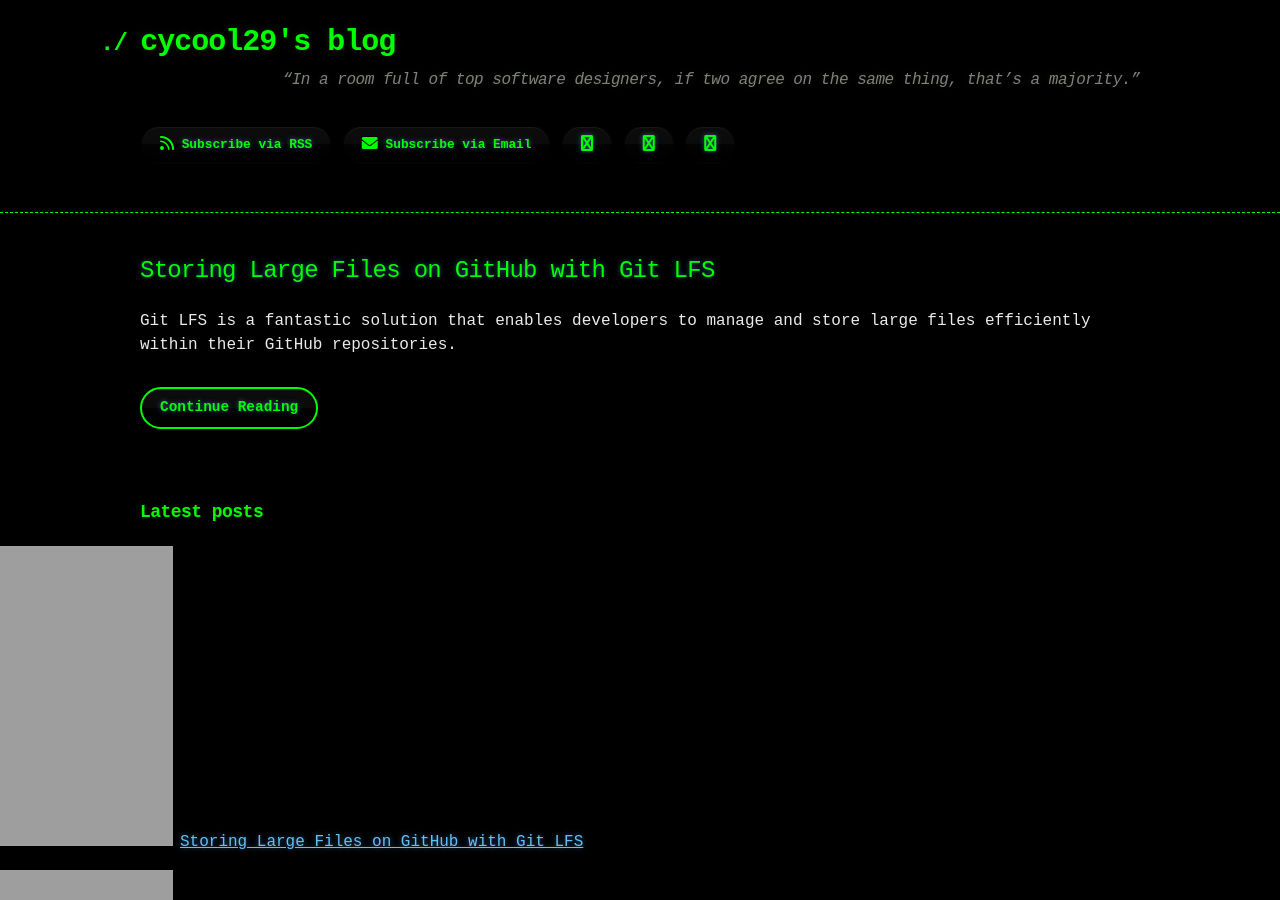
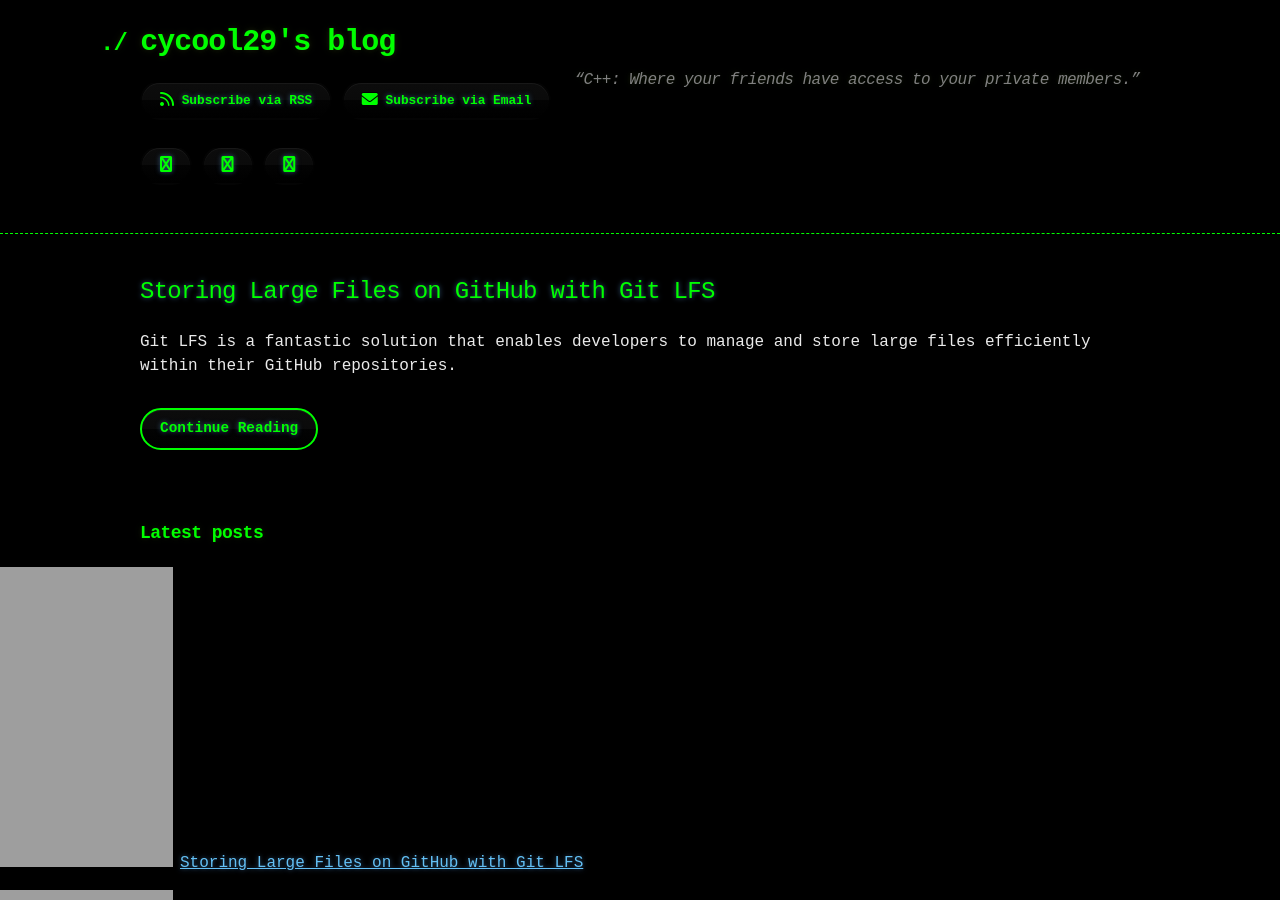
Before and after one commit to cycool29/cycool29.github.io, a Jekyll site: the page built from index.md, in a window 1280 px wide and 900 px high. Built offline with Jekyll 4.4.1, drawn with Linux system fonts in a browser that asks for light colours; a style sheet for code colours, icons or effects is not loaded.

Commit message:
Update quotes

```diff
--- a/_config.yml
+++ b/_config.yml
@@ -1,5 +1,5 @@
 title: cycool29's blog
-description: "“In a room full of top software designers, if two agree on the same thing, that’s a majority.” "
+description: "“C++: Where your friends have access to your private members.” "
 bio: A high school student. Intermediate in Python, Git, Bash. Learning JavaScript. He/Him. "
 author: cycool29
 url: https://cycool29.github.io
```
